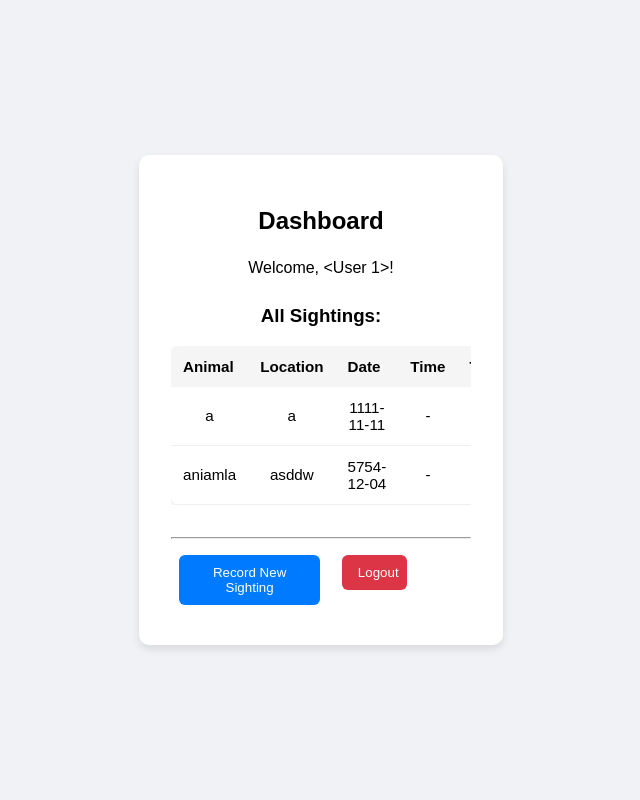
After one commit to AnjaliVanamala/Wildlife_Tracker, a Flask app: template templates/dashboard.html in a window 1280 px wide. The commit adds this page. Shown: the whole page, without its empty margins (319-959 px from the left). Run offline with Flask 3, Linux system fonts and the light colour scheme; the template is opened without the code that fills it: values that come from a table or form of the project are taken from there, others are empty.

Commit message:
basic website done

```diff
--- /dev/null
+++ b/app.py
@@ -0,0 +1,141 @@
+from flask import Flask, render_template, redirect, url_for, request, session, flash
+from flask_sqlalchemy import SQLAlchemy
+from datetime import datetime
+from werkzeug.security import generate_password_hash, check_password_hash
+
+app = Flask(__name__)
+app.secret_key = "your_secret_key"
+
+# --- Database Setup ---
+app.config['SQLALCHEMY_DATABASE_URI'] = 'sqlite:///sightings.db'
+app.config['SQLALCHEMY_TRACK_MODIFICATIONS'] = False
+db = SQLAlchemy(app)
+
+# --- Database Models ---
+class User(db.Model):
+    id = db.Column(db.Integer, primary_key=True)
+    username = db.Column(db.String(80), unique=True, nullable=False)
+    password_hash = db.Column(db.String(200), nullable=False)
+
+    def set_password(self, password):
+        self.password_hash = generate_password_hash(password)
+
+    def check_password(self, password):
+        return check_password_hash(self.password_hash, password)
+
+
+class Sighting(db.Model):
+    id = db.Column(db.Integer, primary_key=True)
+    user = db.Column(db.String(80), nullable=False)
+    animal = db.Column(db.String(120), nullable=False)
+    location = db.Column(db.String(120), nullable=False)
+    day = db.Column(db.String(20), nullable=True)
+    time = db.Column(db.String(10), nullable=True)
+    number = db.Column(db.Integer, nullable=False)
+    male_count = db.Column(db.Integer, nullable=True)
+    female_count = db.Column(db.Integer, nullable=True)
+    created_at = db.Column(db.DateTime, default=datetime.utcnow)
+
+# --- Initialize DB ---
+with app.app_context():
+    db.create_all()
+
+# --- Routes ---
+@app.route('/')
+def home():
+    if 'user' in session:
+        return redirect(url_for('dashboard'))
+    return redirect(url_for('login'))
+
+
+@app.route('/register', methods=['GET', 'POST'])
+def register():
+    if request.method == 'POST':
+        username = request.form.get('username')
+        password = request.form.get('password')
+
+        # Check if username already exists
+        if User.query.filter_by(username=username).first():
+            flash("Username already taken!", "error")
+            return redirect(url_for('register'))
+
+        # Create and store user
+        user = User(username=username)
+        user.set_password(password)
+        db.session.add(user)
+        db.session.commit()
+
+        flash("Registration successful! Please log in.", "success")
+        return redirect(url_for('login'))
+
+    return render_template('register.html')
+
+
+@app.route('/login', methods=['GET', 'POST'])
+def login():
+    if request.method == 'POST':
+        username = request.form.get('username')
+        password = request.form.get('password')
+
+        user = User.query.filter_by(username=username).first()
+
+        if user and user.check_password(password):
+            session['user'] = username
+            return redirect(url_for('dashboard'))
+        else:
+            flash("Invalid username or password", "error")
+
+    return render_template('login.html')
+
+
+@app.route('/sighting', methods=['GET', 'POST'])
+def sighting():
+    if 'user' not in session:
+        return redirect(url_for('login'))
+
+    if request.method == 'POST':
+        animal = request.form.get('animal')
+        location = request.form.get('location')
+        day = request.form.get('day')
+        time = request.form.get('time')
+        number = int(request.form.get('number'))
+        male_count = request.form.get('male_count')
+        female_count = request.form.get('female_count')
+
+        male_count = int(male_count) if male_count else None
+        female_count = int(female_count) if female_count else None
+
+        sighting = Sighting(
+            user=session['user'],
+            animal=animal,
+            location=location,
+            day=day,
+            time=time,
+            number=number,
+            male_count=male_count,
+            female_count=female_count
+        )
+        db.session.add(sighting)
+        db.session.commit()
+        return redirect(url_for('dashboard'))
+
+    return render_template('sighting.html')
+
+
+@app.route('/dashboard')
+def dashboard():
+    if 'user' not in session:
+        return redirect(url_for('login'))
+
+    sightings = Sighting.query.filter_by(user=session['user']).order_by(Sighting.created_at.desc()).all()
+    return render_template('dashboard.html', user=session['user'], sightings=sightings)
+
+
+@app.route('/logout')
+def logout():
+    session.clear()
+    return redirect(url_for('login'))
+
+
+if __name__ == "__main__":
+    app.run(debug=True)
--- a/data/birds.sql
+++ /dev/null
@@ -1,2 +0,0 @@
-CREATE TABLE birds (name TEXT PRIMARY KEY, number INT, date DATE, confidence TEXT, username TEXT);
-CREATE TABLE users (username TEXT PRIMARY KEY, password TEXT);
--- a/static/style.css
+++ b/static/style.css
@@ -0,0 +1,36 @@
+body {
+  font-family: Arial, sans-serif;
+  background-color: #f0f2f5;
+  display: flex;
+  justify-content: center;
+  align-items: center;
+  height: 100vh;
+  margin: 0;
+}
+
+.container {
+  background: white;
+  padding: 2rem;
+  border-radius: 10px;
+  box-shadow: 0 4px 8px rgba(0,0,0,0.1);
+  width: 300px;
+  text-align: center;
+}
+
+input, button {
+  width: 90%;
+  padding: 0.5rem;
+  margin: 0.5rem 0;
+}
+
+button {
+  background-color: #007bff;
+  color: white;
+  border: none;
+  border-radius: 5px;
+  cursor: pointer;
+}
+
+button:hover {
+  background-color: #0056b3;
+}
--- /dev/null
+++ b/templates/base.html
@@ -0,0 +1,13 @@
+<!DOCTYPE html>
+<html lang="en">
+<head>
+    <meta charset="UTF-8">
+    <title>{{ title if title else "Flask App" }}</title>
+    <link rel="stylesheet" href="{{ url_for('static', filename='style.css') }}">
+</head>
+<body>
+    <div class="container">
+        {% block content %}{% endblock %}
+    </div>
+</body>
+</html>
--- /dev/null
+++ b/templates/dashboard.html
@@ -0,0 +1,68 @@
+{% extends "base.html" %}
+{% block content %}
+<h2 style="margin-bottom: 1em;">Dashboard</h2>
+<p>Welcome, {{ user }}!</p>
+
+{% if sightings and sightings|length > 0 %}
+    <h3 style="margin-top: 1.5em;">All Sightings:</h3>
+
+    <div style="overflow-x: auto; margin-top: 1em;">
+        <table style="
+            width: 100%;
+            border-collapse: collapse;
+            border-radius: 8px;
+            overflow: hidden;
+            font-family: sans-serif;
+            font-size: 0.95em;
+            background-color: #fff;
+            box-shadow: 0 2px 6px rgba(0,0,0,0.1);
+        ">
+            <thead style="background-color: #f5f5f5; text-align: left;">
+                <tr>
+                    <th style="padding: 12px;">Animal</th>
+                    <th style="padding: 12px;">Location</th>
+                    <th style="padding: 12px;">Date</th>
+                    <th style="padding: 12px;">Time</th>
+                    <th style="padding: 12px;">Total</th>
+                    <th style="padding: 12px;">Male</th>
+                    <th style="padding: 12px;">Female</th>
+                </tr>
+            </thead>
+            <tbody>
+                {% for s in sightings %}
+                    <tr style="border-bottom: 1px solid #eee; transition: background 0.2s;">
+                        <td style="padding: 12px;">{{ s.animal }}</td>
+                        <td style="padding: 12px;">{{ s.location }}</td>
+                        <td style="padding: 12px;">{{ s.day if s.day else '-' }}</td>
+                        <td style="padding: 12px;">{{ s.time if s.time else '-' }}</td>
+                        <td style="padding: 12px;">{{ s.number }}</td>
+                        <td style="padding: 12px;">{{ s.male_count if s.male_count is not none else '-' }}</td>
+                        <td style="padding: 12px;">{{ s.female_count if s.female_count is not none else '-' }}</td>
+                    </tr>
+                {% endfor %}
+            </tbody>
+        </table>
+    </div>
+{% else %}
+    <p>No sightings recorded yet.</p>
+{% endif %}
+
+<hr style="margin-top: 2em;">
+
+<div style="display: flex; gap: 10px;">
+    <a href="{{ url_for('sighting') }}">
+        <button style="padding: 10px 16px; border: none; border-radius: 6px; background-color: #007BFF; color: white; cursor: pointer;">Record New Sighting</button>
+    </a>
+    <a href="{{ url_for('logout') }}">
+        <button style="padding: 10px 16px; border: none; border-radius: 6px; background-color: #dc3545; color: white; cursor: pointer;">Logout</button>
+    </a>
+</div>
+
+<script>
+    // Add row hover effect
+    document.querySelectorAll("tbody tr").forEach(row => {
+        row.addEventListener("mouseover", () => row.style.backgroundColor = "#f9f9f9");
+        row.addEventListener("mouseout", () => row.style.backgroundColor = "white");
+    });
+</script>
+{% endblock %}
```
Also changed, not shown: main.py (deleted, +0 -12 lines), templates/edit.html (deleted, +0 -19 lines), templates/home.html (deleted, +0 -13 lines), templates/login.html (added, +10 -0 lines), templates/register.html (added, +29 -0 lines), templates/sighting.html (+42 -20 lines), templates/view.html (deleted, +0 -15 lines), templates/view_all.html (deleted, +0 -17 lines), templates/view_bird.html (deleted, +0 -12 lines), data/birds.db (deleted), instance/sightings.db (added).
